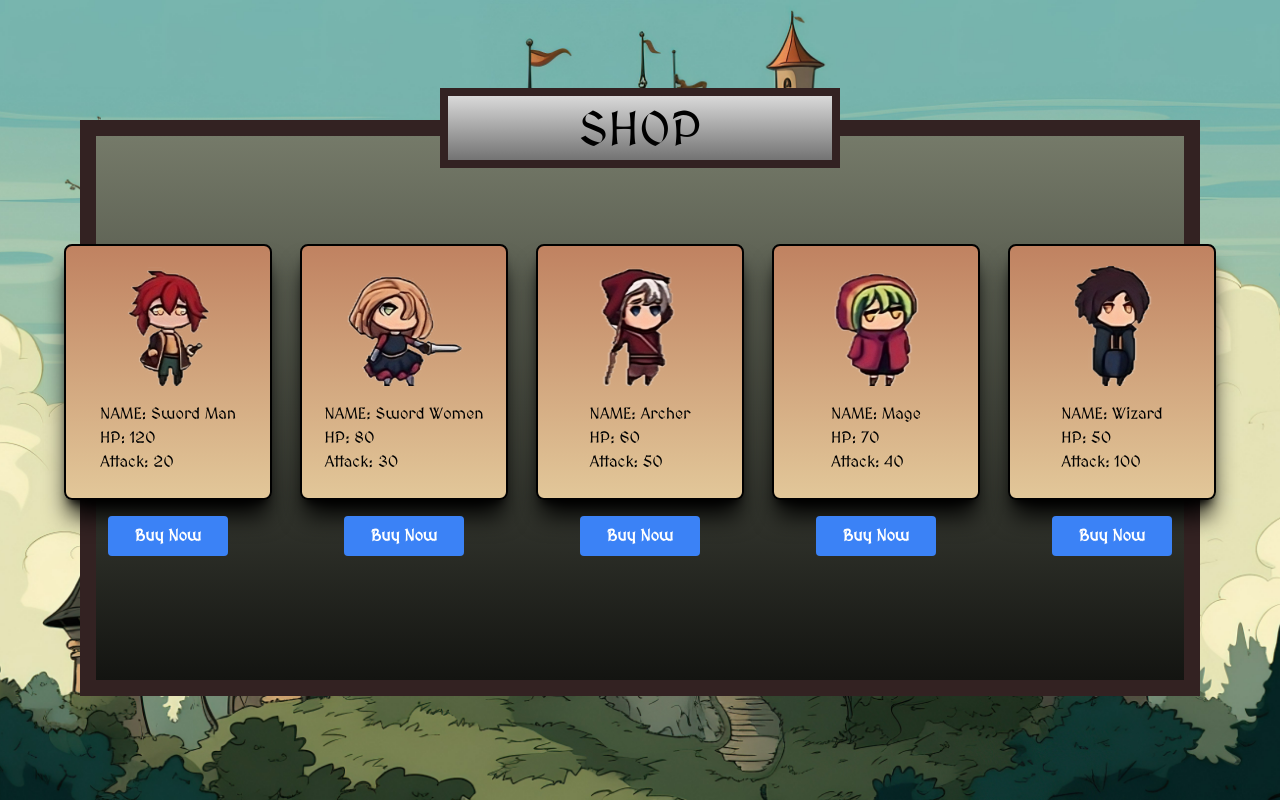
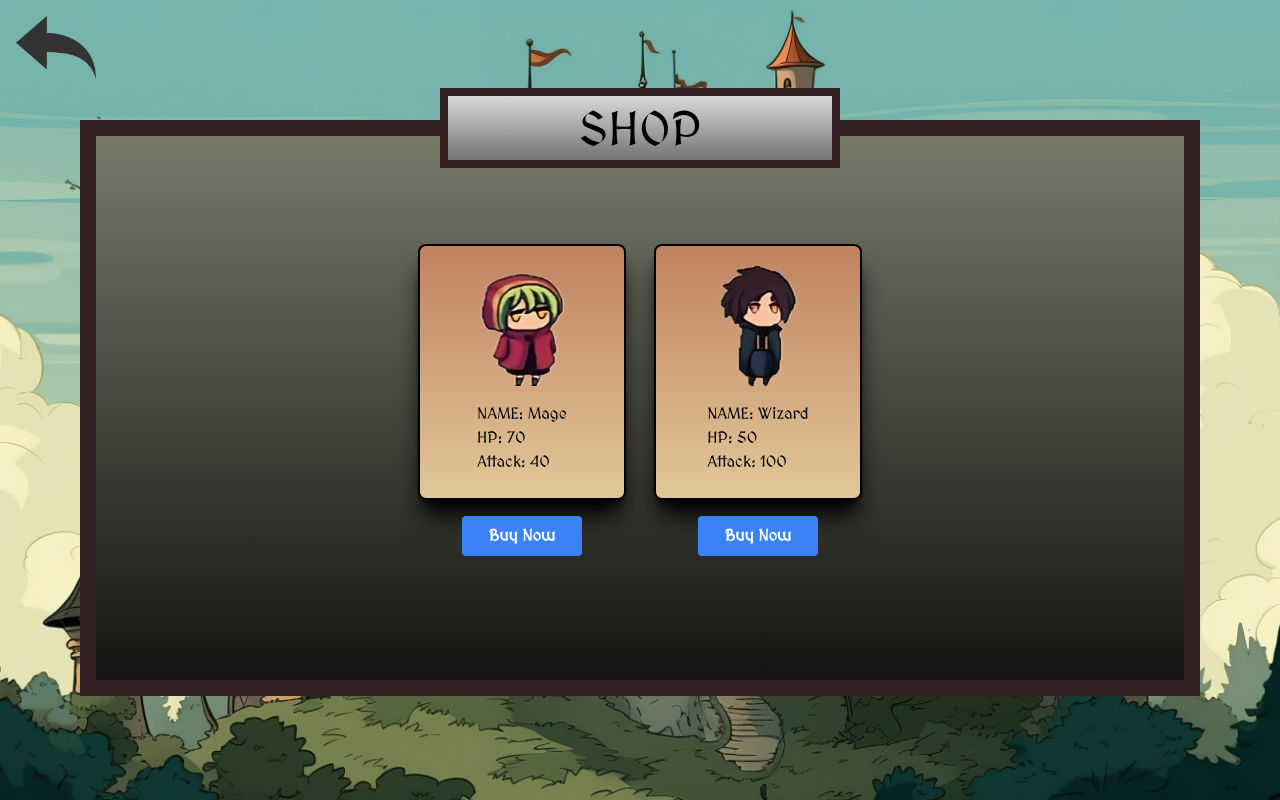
Before and after one commit to SleepyLe0/PROJECT2-SEC-1-VueView, a Vue app: page /shop in a window 1280 px wide. Built offline with nearby package versions, Linux system fonts and the light colour scheme.

Commit message:
debug character card component

```diff
--- a/src/components/common/CharacterCard.vue
+++ b/src/components/common/CharacterCard.vue
@@ -1,9 +1,16 @@
 <script setup>
+import { computed } from 'vue';
+import heros from '../../data/heros'
+
 const props = defineProps({
-  hero: {
-    type: Object,
+  heroId: {
+    type: Number,
     required: true
   }
+})
+
+const hero = computed(() => {
+  return heros.find(hero => hero.id === props.heroId)
 })
 </script>
 
@@ -12,12 +19,12 @@ const props = defineProps({
     <div class=" bg-gradient-to-t from-[#E2C799] to-[#C08261] border-2 border-black
       flex flex-col justify-center items-center rounded-lg w-[26vh] h-[32vh] shadow-xl shadow-black">
       <div class="w-[15vh] h-[15vh]">
-        <img :src="`/Character/${props.hero.image}`" alt="" />
+        <img :src="`/Character/${hero.image}`" alt="hero" />
       </div>
       <div class="flex flex-col justify-start p-1 pt-4 text-[2vh]">
-        <h2>NAME: {{ props.hero.name }}</h2>
-        <p>HP: {{ props.hero.hp }}</p>
-        <p>Attack: {{ props.hero.attack }}</p>
+        <h2>NAME: {{ hero.name }}</h2>
+        <p>HP: {{ hero.hp }}</p>
+        <p>Attack: {{ hero.attack }}</p>
       </div>
     </div>
   </div>
--- a/src/components/inventory/CardInventory.vue
+++ b/src/components/inventory/CardInventory.vue
@@ -1,21 +1,14 @@
 <script setup>
-import heros from '../../data/heros'
 import CharacterCard from '../common/CharacterCard.vue'
-import { computed, defineProps } from 'vue'
-import { ref } from 'vue'
+import { defineProps } from 'vue'
 
 const props = defineProps({
-    character: {
+    characters: {
         type: Array,
         required: true
     }
 })
 
-const currentUser = ref(JSON.parse(localStorage.getItem('currentUser')))
-
-const characters = computed(() => {
-    return heros.filter(hero => currentUser.value.characters.includes(hero.id))
-})
 </script>
 
 <template>
@@ -30,8 +23,8 @@ const characters = computed(() => {
                 <h1 class="text-center text-[5vh] lg:text-[6vh] text-black">Inventory </h1>
             </div>
             <div class="flex flex-wrap  items-center gap-[4vh] p-[10vh]">
-            <div v-for="character in characters" :key="character.id">
-                <CharacterCard :hero="character" />
+            <div v-for="character in props.characters" :key="character.id">
+                <CharacterCard :heroId="character" />
             </div>
         </div>
         </div>
--- a/src/components/level/CharacterSelected.vue
+++ b/src/components/level/CharacterSelected.vue
@@ -1,6 +1,5 @@
 <script setup>
-import { ref, computed } from 'vue'
-import heros from '../../data/heros'
+import { ref } from 'vue'
 import BackButton from '../common/BackButton.vue'
 import CharacterCard from '../common/CharacterCard.vue'
 import CharacterControlButton from './CharacterControlButton.vue'
@@ -17,21 +16,18 @@ const props = defineProps({
     }
 })
 
-const currentCharacterId = ref(1)
+const currentCharacterId = ref(props.characters[0])
 
 const nextCharacter = () => {
-    if (currentCharacterId.value === props.characters.length) currentCharacterId.value = 1
+    if (currentCharacterId.value === props.characters[props.characters.length - 1]) currentCharacterId.value = props.characters[0]
     else currentCharacterId.value++
 }
 
 const previousCharacter = () => {
-    if (currentCharacterId.value === 1) currentCharacterId.value = 3
+    if (currentCharacterId.value === props.characters[0]) currentCharacterId.value = props.characters[props.characters.length - 1]
     else currentCharacterId.value--
 }
 
-const character = computed(() => {
-    return heros.find(hero => hero.id === `${currentCharacterId.value}`)
-})
 </script>
 
 <template>
@@ -52,7 +48,7 @@ const character = computed(() => {
                 <div class="absolute left-0">
                     <CharacterControlButton @buttonFunc="previousCharacter">B</CharacterControlButton>
                 </div>
-                <CharacterCard :hero="character"/>
+                <CharacterCard :heroId="currentCharacterId" />
                 <div class="absolute right-0">
                     <CharacterControlButton @buttonFunc="nextCharacter">N</CharacterControlButton>
                 </div>
--- a/src/components/level/LevelSelected.vue
+++ b/src/components/level/LevelSelected.vue
@@ -22,7 +22,7 @@ const props = defineProps({
                 LEVEL
             </h1>
             <div
-                class="w-[80vw] h-[70vh] p-[1vh] bg-gradient-to-b from-[#757A69] to-[#131411] transition-all duration-300 ease-in-out">
+                class="w-[90vw] h-[70vh] p-[1vh] bg-gradient-to-b from-[#757A69] to-[#131411] transition-all duration-300 ease-in-out">
                 <div class="w-full h-full bg-[#EDDEAA] grid grid-cols-1 xl:grid-cols-5 gap-[2vh] p-[2vh]">
                     <LevelButton v-for="level in props.levels" :level="level" @changeLevel="buttonFunc" />
                 </div>
--- a/src/components/pages/Inventory.vue
+++ b/src/components/pages/Inventory.vue
@@ -1,10 +1,12 @@
 <script setup>
+import { ref } from 'vue'
 import CardInventory from '../inventory/CardInventory.vue'
 
+const currentUser = ref(JSON.parse(localStorage.getItem('currentUser')))
 </script>
 
 <template>
-   <CardInventory/>
+   <CardInventory :characters="currentUser.characters"/>
 </template>
 
 <style scoped></style>
--- a/src/components/pages/Shop.vue
+++ b/src/components/pages/Shop.vue
@@ -1,10 +1,14 @@
 <script setup>
+import { ref } from 'vue'
 import CharacterCard from '../common/CharacterCard.vue'
-import heros from '../../data/heros'
+import BackButton from '../common/BackButton.vue'
+
+const currentUser = ref(JSON.parse(localStorage.getItem('currentUser')))
 </script>
 
 <template>
   <div class="px-[10vh]">
+    <BackButton path="home"/>
     <div
       class="flex justify-center relative  top-[15vh] h-[72vh] border-[2vh] border-[#332222] bg-gradient-to-b from-[#757A69] to-[#131411]">
       <div
@@ -14,13 +18,13 @@ import heros from '../../data/heros'
         </h1>
       </div>
       <div class="flex items-center gap-[3.5vh] ">
-        <div v-for="hero in heros" :key="hero.id">
-          <CharacterCard :hero="hero" />
+        <div v-for="character in currentUser.characters">
+          <CharacterCard :heroId="character" />
           <div class="flex justify-center p-4">
-          <button @click="" class=" bg-blue-500 hover:bg-blue-700 text-white font-bold rounded  w-[15vh] h-[5vh] gap-3">
-            Buy Now
-          </button>
-        </div>
+            <button @click="" class=" bg-blue-500 hover:bg-blue-700 text-white font-bold rounded  w-[15vh] h-[5vh] gap-3">
+              Buy Now
+            </button>
+          </div>
         </div>
       </div>
     </div>
```
